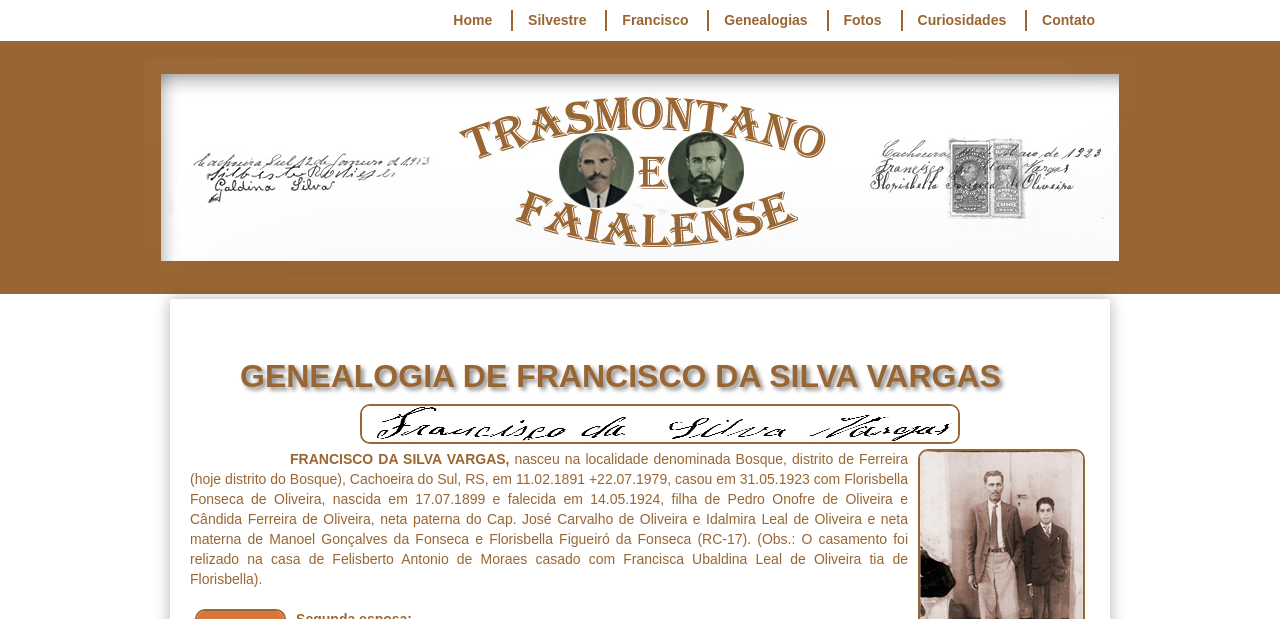
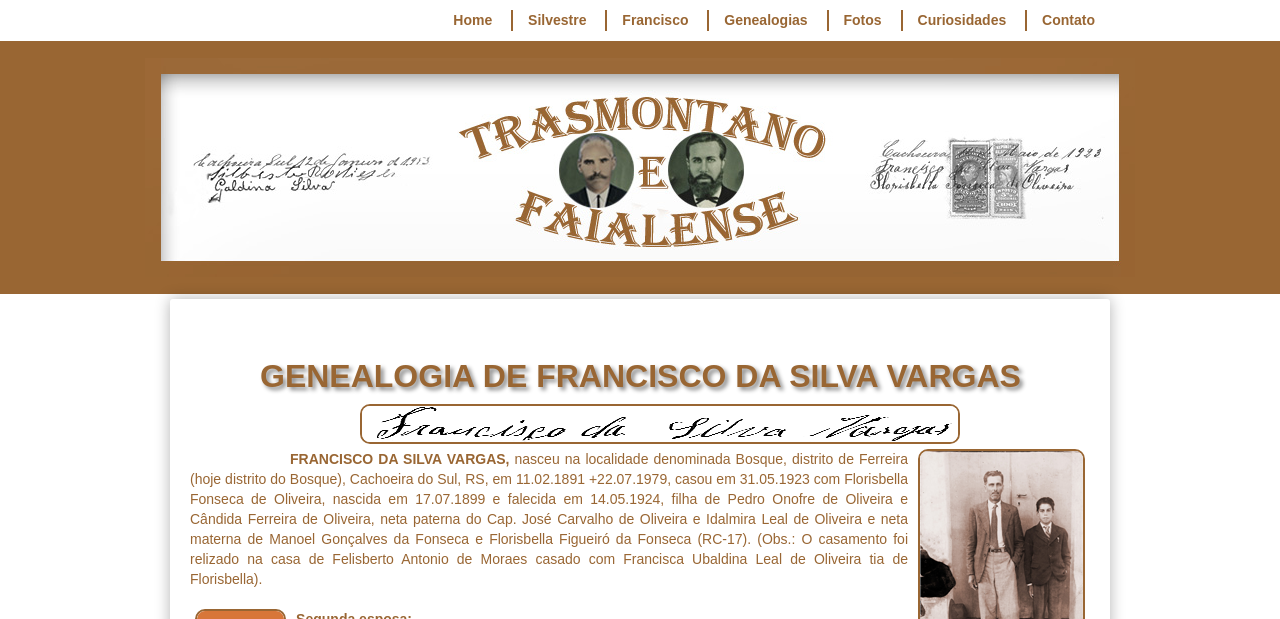
Before and after one commit to claudiovargas1955/claudiovargas1955.github.io, a Jekyll site: the page built from _pages/arvore-genealogica-de-costados-de-francisco.html, in a window 1280 px wide. Shown: the top 619 px of the page. Built offline with Jekyll 4.4.1, drawn with Linux system fonts in a browser that asks for light colours; some web fonts are replaced; grey boxes are pictures that could not be loaded.

Commit message:
Update arvore-genealogica-de-costados-de-francisco.html

```diff
--- a/_pages/arvore-genealogica-de-costados-de-francisco.html
+++ b/_pages/arvore-genealogica-de-costados-de-francisco.html
@@ -89,7 +89,7 @@ details[open] summary {color:#996633;
      }
 
   h1{text-shadow: 3px 3px 4px #888;
-     margin-left: 50px;
+     margin-left: 70px;
      font-weight:bold;
      }
 
```
